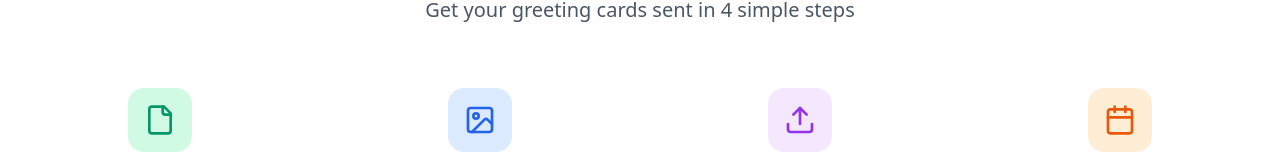
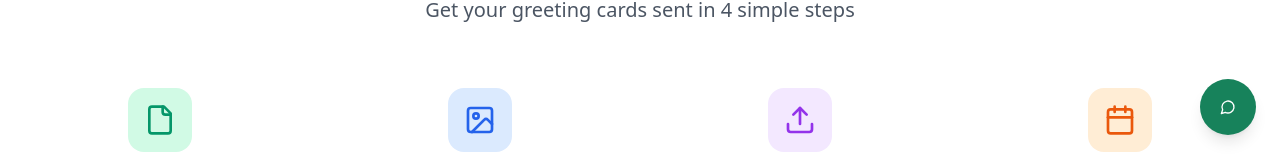
Before and after one commit to jdgrant/cardly-agency-blast, a React (Vite) app: page / in a window 1280 px wide. Shown: the part 641-800 px from the top of the page. Built offline with nearby package versions, Linux system fonts and the light colour scheme; a web font is replaced by a local one.

Commit message:
Add chat widget to front page

```diff
--- a/src/components/WizardContent.tsx
+++ b/src/components/WizardContent.tsx
@@ -6,6 +6,7 @@ import { Button } from './ui/button';
 import { Badge } from './ui/badge';
 import { Link } from 'react-router-dom';
 import { ArrowLeft, ChevronLeft, ChevronRight } from 'lucide-react';
+import { SupportChatWidget } from './SupportChatWidget';
 
 // Import all step components
 import Step1ChooseTemplate from './wizard-steps/Step1ChooseTemplate';
@@ -102,6 +103,9 @@ const WizardContent = () => {
           </CardContent>
         </Card>
       </div>
+
+      {/* Support Chat Widget */}
+      <SupportChatWidget />
     </div>
   );
 };
--- a/src/pages/Index.tsx
+++ b/src/pages/Index.tsx
@@ -7,6 +7,7 @@ import { Link } from "react-router-dom";
 import { Check, Upload, Calendar, File, ImageIcon, CheckCircle, ArrowRight, Star, Users, Shield, Zap } from "lucide-react";
 import { useToast } from "@/hooks/use-toast";
 import { CartIcon } from "@/components/CartIcon";
+import { SupportChatWidget } from "@/components/SupportChatWidget";
 
 const Index = () => {
   const { toast } = useToast();
@@ -299,6 +300,9 @@ const Index = () => {
           </div>
         </div>
       </footer>
+
+      {/* Support Chat Widget */}
+      <SupportChatWidget />
     </div>
   );
 };
```
